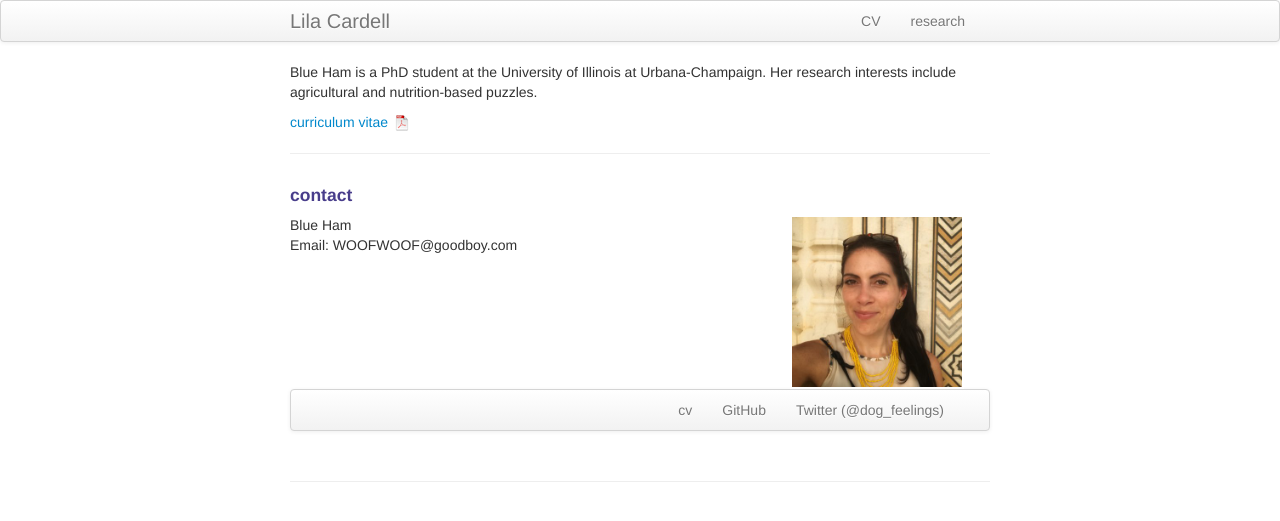
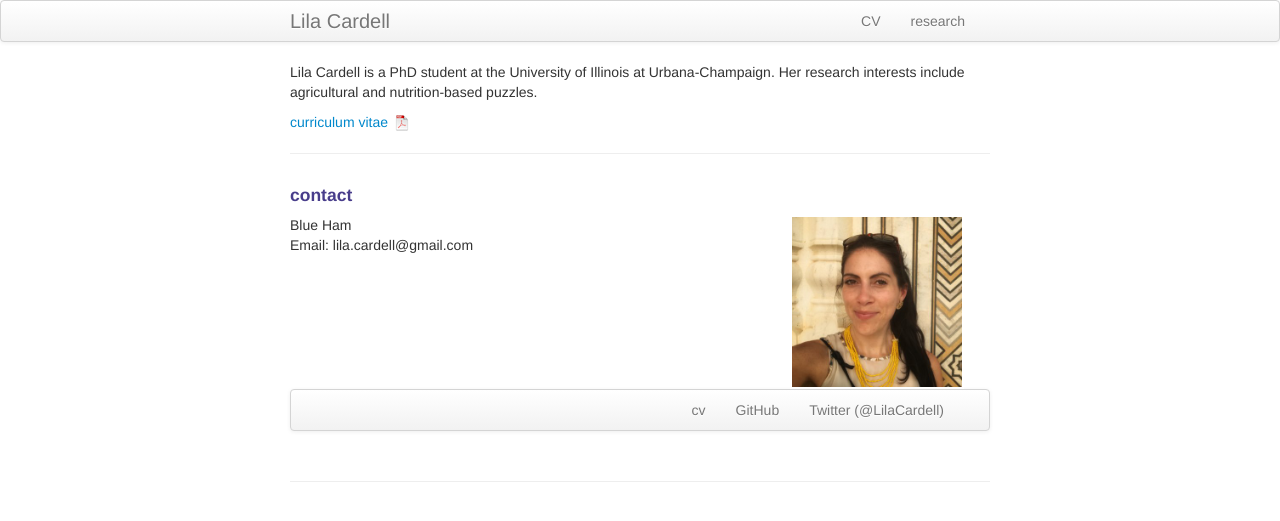
Before and after one commit to lilacardell/lilacardell.github.io, a Jekyll site: the page built from index.md, in a window 1280 px wide. Shown: the top 521 px of the page. Built offline with Jekyll 4.4.1, drawn with Linux system fonts in a browser that asks for light colours.

Commit message:
Update index.md

```diff
--- a/index.md
+++ b/index.md
@@ -5,7 +5,7 @@ description: Lila Cardell is a PhD student at the University of Illinois at Urba
 keywords: economics, agriculture, nutrition, development
 ---
 
-Blue Ham is a PhD student at the University of Illinois at Urbana-Champaign. Her research interests include agricultural and nutrition-based puzzles.
+Lila Cardell is a PhD student at the University of Illinois at Urbana-Champaign. Her research interests include agricultural and nutrition-based puzzles.
 
 [curriculum vitae ![CV as pdf]({{ BASE_PATH }}/pages/icons16/pdf-icon.png)]({{ BASE_PATH }}/assets/CV.pdf)<br/>
 
@@ -19,13 +19,13 @@ Blue Ham is a PhD student at the University of Illinois at Urbana-Champaign. Her
     <div class="row-fluid">
         <div class="span5">
             Blue Ham<br/>
-            Email: WOOFWOOF@goodboy.com<br/>
+            Email: lila.cardell@gmail.com<br/>
         </div>
 
         <div class="span2">
         <a href="../assets/headshot.jpg">
             <img src="../assets/headshot.jpg"
-                  title="Blue Ham" alt="Blue Ham"/></a>
+                  title="Lila Cardell" alt="Lila Cardell"/></a>
         </div>
     </div>
 </div>
@@ -34,8 +34,8 @@ Blue Ham is a PhD student at the University of Illinois at Urbana-Champaign. Her
   <div class="navbar-inner">
       <ul class="nav">
           <li><a href="{{ BASE_PATH }}/assets/CV.pdf">cv</a></li>
-          <li><a href="https://github.com/mbcarlos">GitHub</a></li>
-          <li><a href="https://twitter.com/dog_feelings">Twitter (@dog_feelings)</a></li>
+          <li><a href="https://github.com/lilacardell">GitHub</a></li>
+          <li><a href="https://twitter.com/lilacardell">Twitter (@LilaCardell)</a></li>
       </ul>
   </div>
 </div>
```
